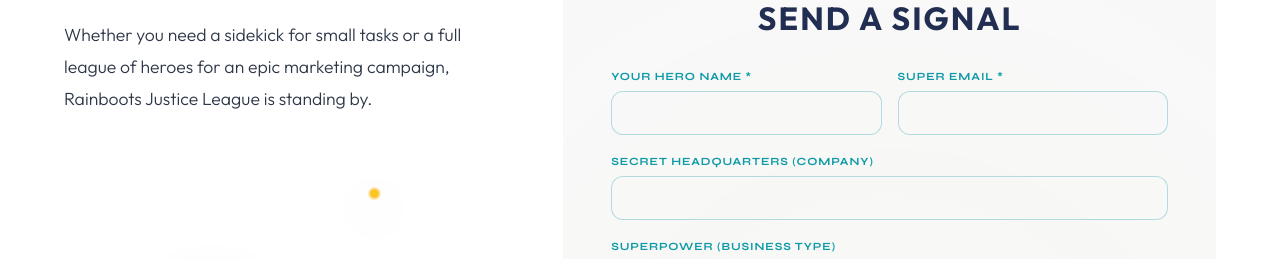
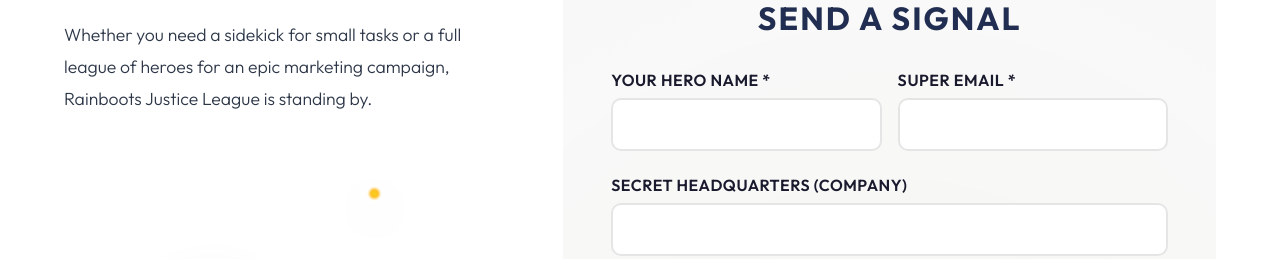
Before and after one commit to davorinsavovic/rainboots, a React (Vite) app: page /contact in a window 1280 px wide. Shown: the part 523-782 px from the top of the page. Built offline with nearby package versions, Linux system fonts and the light colour scheme; no server answers.

Commit message:
portfolio

```diff
--- a/src/components/EmailTemplatesPage.css
+++ b/src/components/EmailTemplatesPage.css
@@ -502,11 +502,11 @@
 }
 
 /* Form Styles */
-.form-group {
+.email-templates-page .email-templates-page .form-group {
   margin-bottom: 20px;
 }
 
-.form-group label {
+.email-templates-page .form-group label {
   display: block;
   margin-bottom: 8px;
   font-family: 'Syne', sans-serif;
@@ -517,9 +517,9 @@
   color: #0e9aa7;
 }
 
-.form-group input,
-.form-group select,
-.form-group textarea {
+.email-templates-page .form-group input,
+.email-templates-page .form-group select,
+.email-templates-page .form-group textarea {
   width: 100%;
   padding: 12px 14px;
   background: rgba(255, 255, 255, 0.05);
@@ -531,16 +531,16 @@
   font-family: 'DM Sans', sans-serif;
 }
 
-.form-group input:focus,
-.form-group select:focus,
-.form-group textarea:focus {
+.email-templates-page .form-group input:focus,
+.email-templates-page .form-group select:focus,
+.email-templates-page .form-group textarea:focus {
   outline: none;
   border-color: #0e9aa7;
   box-shadow: 0 0 0 3px rgba(14, 154, 167, 0.1);
 }
 
-.form-group input::placeholder,
-.form-group textarea::placeholder {
+.email-templates-page .form-group input::placeholder,
+.email-templates-page .form-group textarea::placeholder {
   color: #5a6b7a;
 }
 
```
